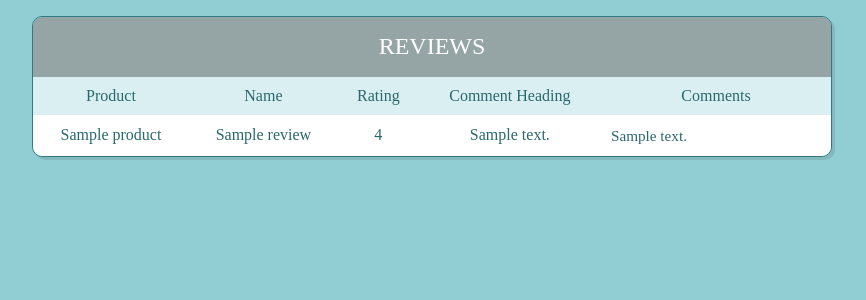
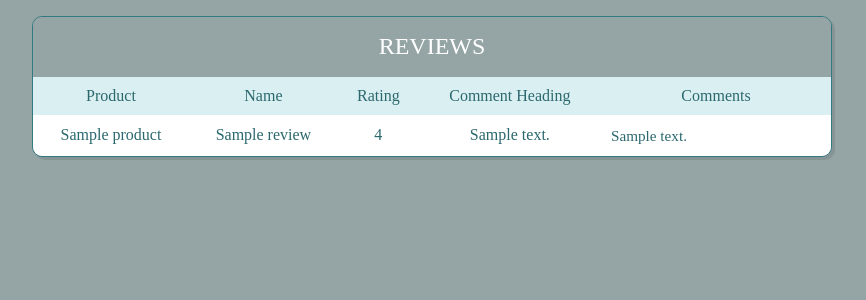
Before and after one commit to lmohan171/reviewaws, a Flask app: template templates/results.html in a window 1280 px wide. Shown: the top 300 px of the page, without its empty margins (208-1074 px from the left). Run offline with Flask 2, Linux system fonts and the light colour scheme; the template is opened without the code that fills it: most values are stand-ins (such as "Sample title", 1, 10 or a date in 2020); some libraries are stand-ins or nearby versions.

Commit message:
My first code

```diff
--- /dev/null
+++ b/belts.csv
@@ -0,0 +1 @@
+Product, Customer Name, Rating, Heading, Comment
--- /dev/null
+++ b/iphone.csv
@@ -0,0 +1 @@
+Product, Customer Name, Rating, Heading, Comment
--- a/static/css/style.css
+++ b/static/css/style.css
@@ -1,5 +1,5 @@
 body {
-  background-color: #91ced4;
+  background-color: #95A5A6;
 }
 body * {
   box-sizing: border-box;
--- /dev/null
+++ b/woodlandshoes.csv
@@ -0,0 +1 @@
+Product, Customer Name, Rating, Heading, Comment
```
